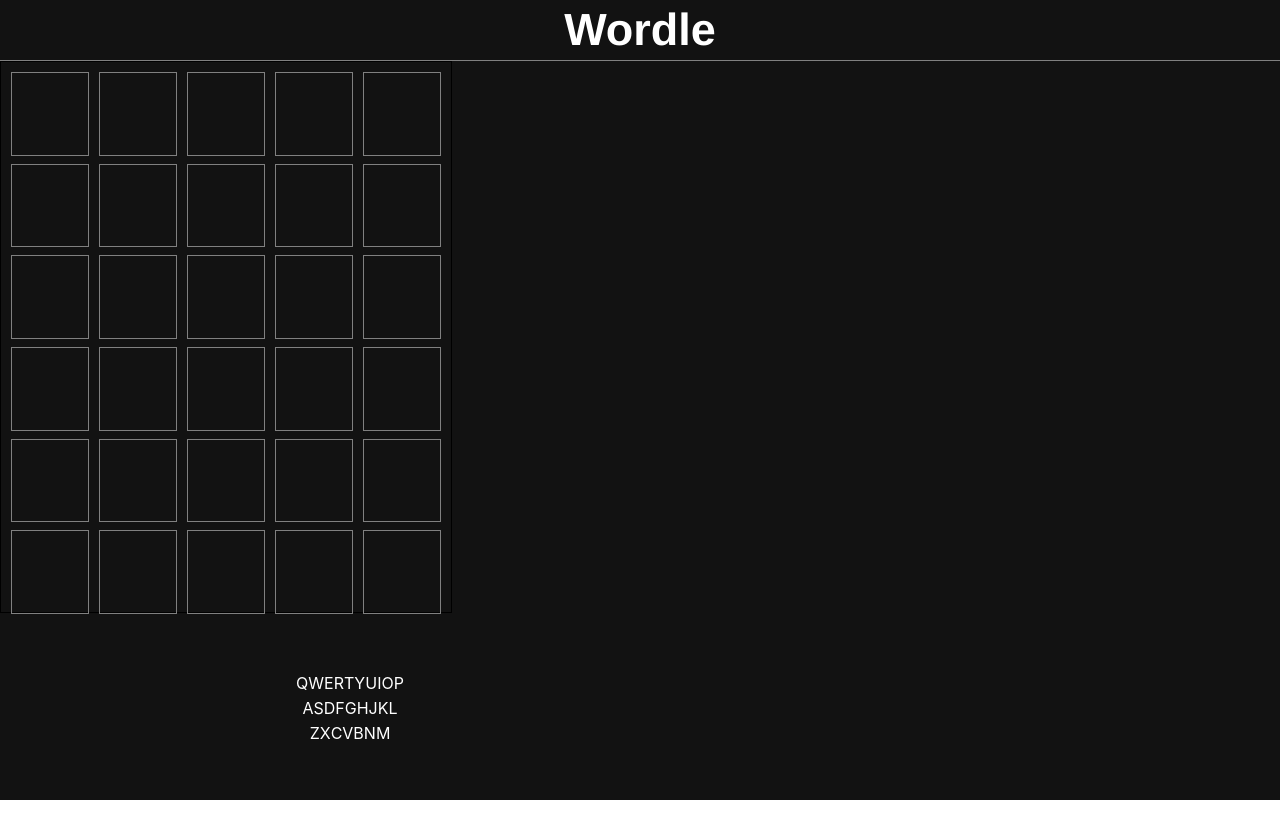
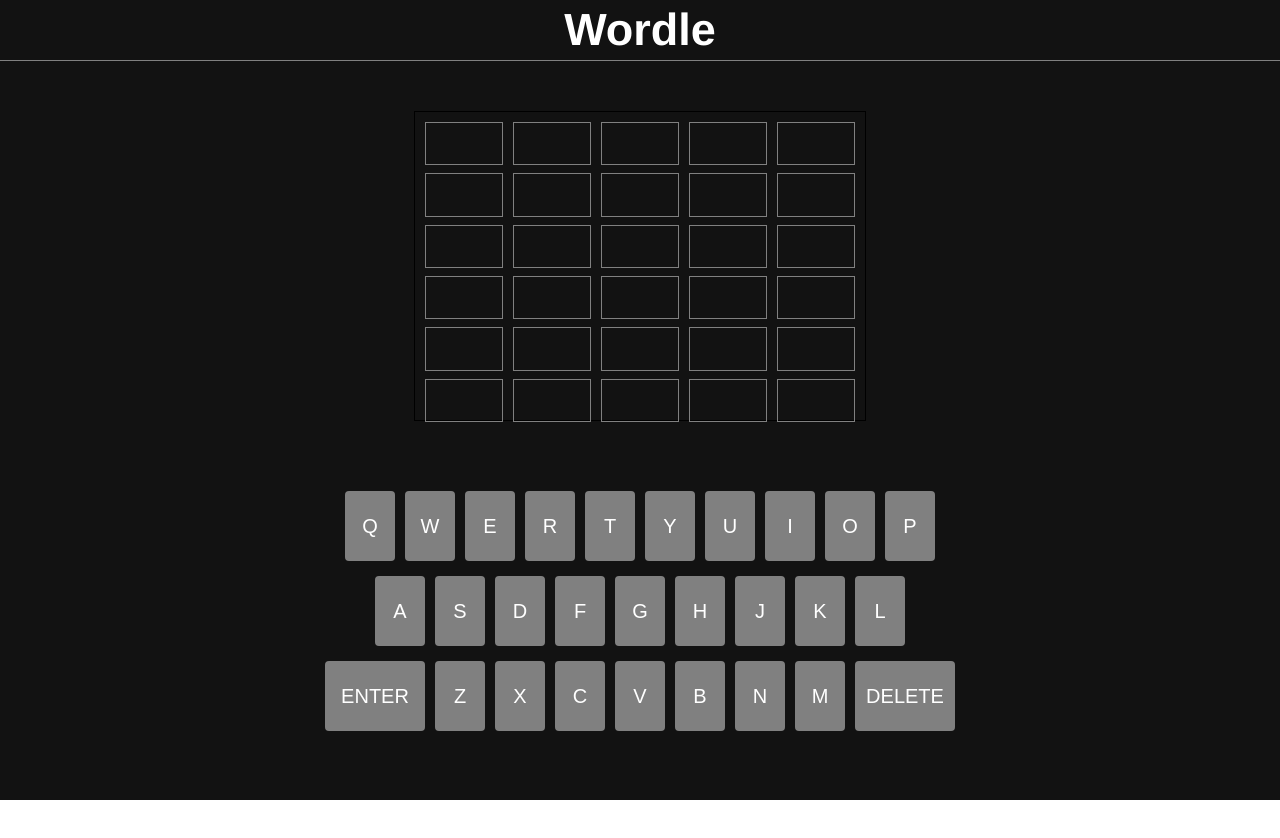
Before and after one commit to jerrvonewing/wordle, a React (Create React App) app: page / in a window 1280 px wide. Shown: the top 838 px of the page. After the commit the page ends 800 px from the top, so only its background shows below. Built offline with nearby package versions, Linux system fonts and the light colour scheme; the HTML template or start-up script is replaced by a standard one.

Commit message:
Added ENTER and DELETE Keys to keyboard. Letter appears on screen when typed in first cell only right now.

```diff
--- a/src/App.js
+++ b/src/App.js
@@ -16,8 +16,10 @@
         <h1>Wordle</h1>
       </nav>
       <AppContext.Provider value={{board, setBoard}}>
-        <Board/>
-        <Keyboard/>
+        <div className="game">
+          <Board/>
+          <Keyboard/>
+        </div>
       </AppContext.Provider>
     </div>
   );
--- /dev/null
+++ b/src/components/Key.js
@@ -0,0 +1,19 @@
+import React, {useContext} from 'react'
+import { AppContext} from '../App'
+
+function Key({keyVal, bigKey}) {
+    const {board,setBoard} = useContext(AppContext)
+
+
+    const selectLetter = () => {
+        const newBoard = [...board]
+        newBoard[0][0] = keyVal
+        setBoard(newBoard)
+    }
+
+return (
+    <div className="key" id={bigKey && "big"} onClick={selectLetter}>{keyVal}</div>
+    )
+}
+
+export default Key
--- a/src/components/Keyboard.js
+++ b/src/components/Keyboard.js
@@ -1,4 +1,5 @@
 import React from 'react'
+import Key from './Key'
 
 function Keyboard() {
   const line1 = ["Q","W","E","R","T","Y","U","I","O","P"]
@@ -9,18 +10,20 @@
     <div class="keyboard">
       <div class="line1">
         {line1.map((key) => {
-          return <div>{key}</div>;
+          return <Key keyVal={key}/>;
         })}
       </div>
       <div class="line2">
       {line2.map((key) => {
-          return <div>{key}</div>;
+          return <Key keyVal={key}/>;
         })}
       </div>
       <div class="line3">
+      <Key keyVal={"ENTER"} bigKey/>
       {line3.map((key) => {
-          return <div>{key}</div>;
+          return <Key keyVal={key}/>;
         })}
+      <Key keyVal={"DELETE"} bigKey/>
       </div>
     </div>
   )
```
